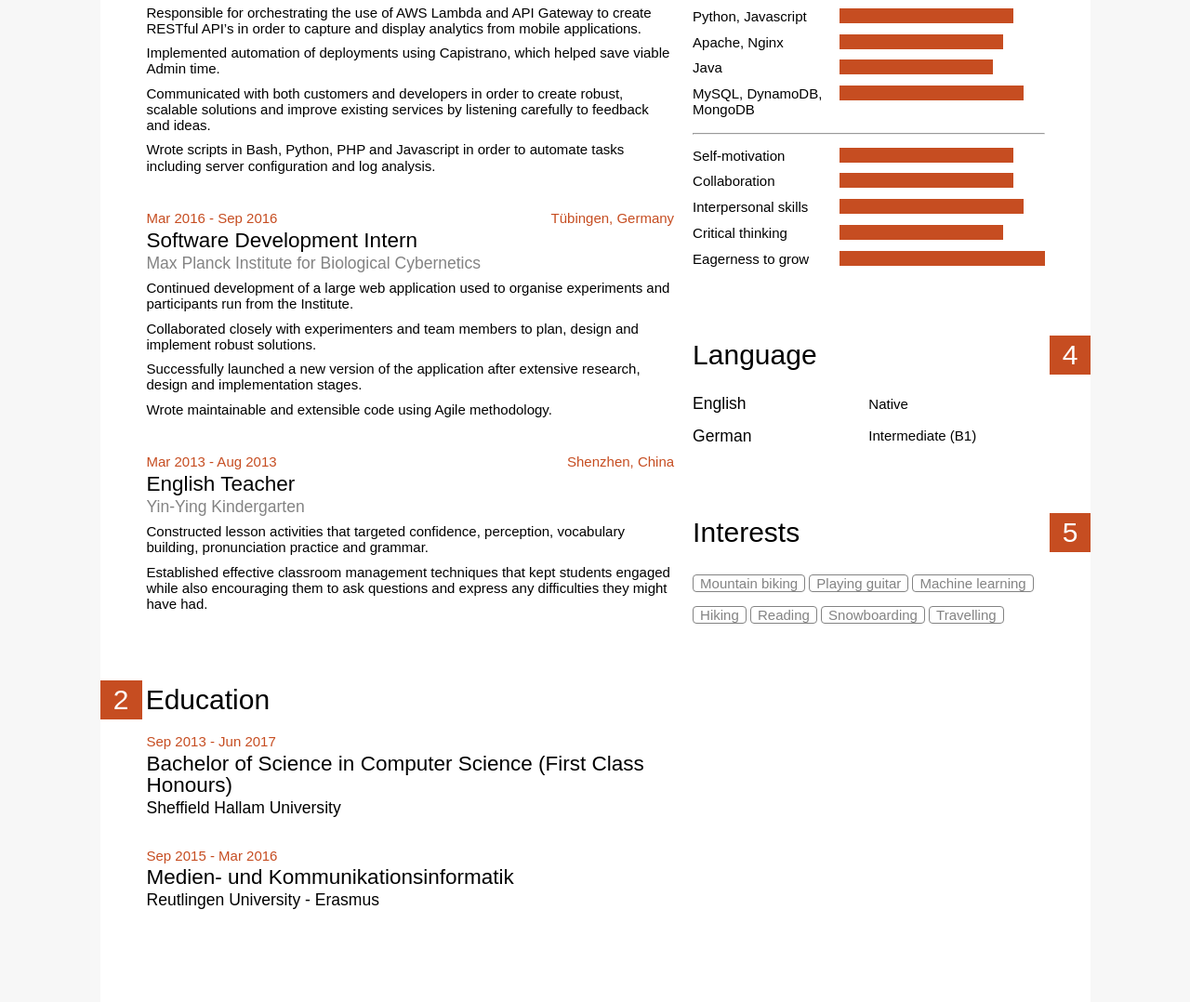
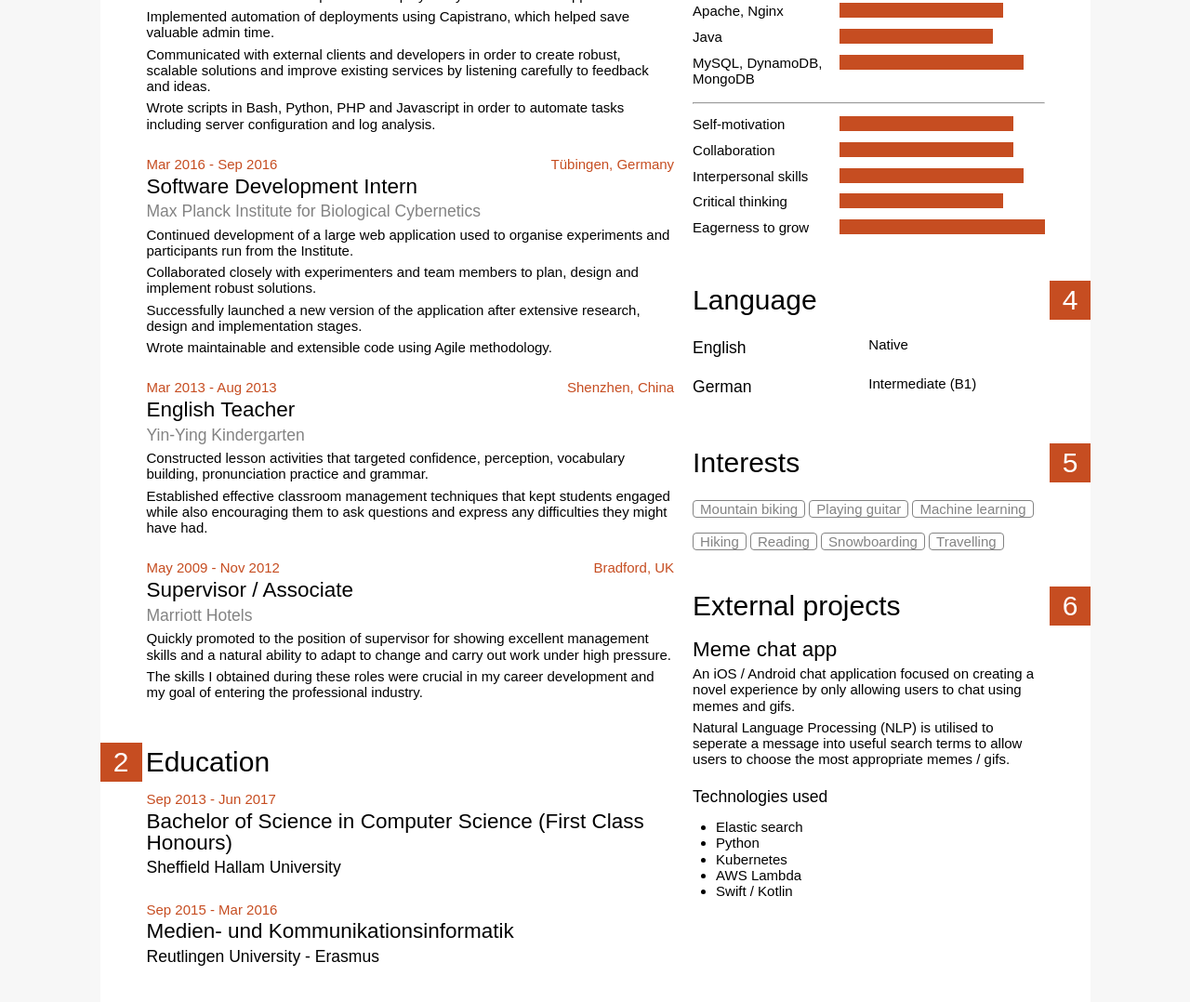
Before and after one commit to sebastiean/resume, a plain HTML site: page index.html in a window 1280 px wide. Shown: the part 472-1550 px from the top of the page at 93% size. Drawn offline with nearby package versions, Linux system fonts and the light colour scheme; a web font is replaced by a local one.

Commit message:
Re-add previous experience

```diff
--- a/css/style.scss
+++ b/css/style.scss
@@ -25,7 +25,7 @@ body {
 }
 
 .details {
-  padding: 25px 0 7.5px 0;
+  padding: 15px 0 5px 0;
   margin-top: 27px;
 }
 
@@ -77,7 +77,7 @@ body {
 }
 
 .container {
-  padding: 25px 0;
+  padding: 15px 0;
 }
 
 .square {
@@ -136,6 +136,10 @@ h1, h2, h3, h4, h5, h6 {
   margin: .2em 0;
 }
 
+ul {
+  padding: 0 0 0 25px;
+}
+
 .name {
   display: inline-block;
   padding: 0 10px;
@@ -161,11 +165,15 @@ h1, h2, h3, h4, h5, h6 {
 }
 
 .section {
-  padding: 15px 0;
+  padding: 10px 0;
+
+  h4 {
+    margin: .4em 0;
+  }
 }
 
 p {
-  margin: .6em 0;
+  margin: .4em 0;
 }
 
 .skills {
--- a/index.html
+++ b/index.html
@@ -41,8 +41,8 @@
         <h4 class="company">NN4M</h4>
         <p>Obtained skills in a range of AWS services such as EC2, S3, VPC, ELB, AutoScalingGroups, RDS, IAM, CloudFormation, Route 53, CloudWatch and CloudFront.</p>
         <p>Responsible for orchestrating the use of AWS Lambda and API Gateway to create RESTful API’s in order to capture and display analytics from mobile applications.</p>
-        <p>Implemented automation of deployments using Capistrano, which helped save viable Admin time.</p>
-        <p>Communicated with both customers and developers in order to create robust, scalable solutions and improve existing services by listening carefully to feedback and ideas.</p>
+        <p>Implemented automation of deployments using Capistrano, which helped save valuable admin time.</p>
+        <p>Communicated with external clients and developers in order to create robust, scalable solutions and improve existing services by listening carefully to feedback and ideas.</p>
         <p>Wrote scripts in Bash, Python, PHP and Javascript in order to automate tasks including server configuration and log analysis.</p>
       </div>
       <div class="section">
@@ -63,6 +63,14 @@
         <p>Constructed lesson activities that targeted confidence, perception, vocabulary building, pronunciation practice and grammar.</p>
         <p>Established effective classroom management techniques that kept students engaged while also encouraging them to ask questions and express any difficulties they might have had.</p>
       </div>
+      <div class="section">
+        <span class="date">May 2009 - Nov 2012</span>
+        <span class="location">Bradford, UK</span>
+        <h3>Supervisor / Associate</h3>
+        <h4 class="company">Marriott Hotels</h4>
+        <p>Quickly promoted to the position of supervisor for showing excellent management skills and a natural ability to adapt to change and carry out work under high pressure.</p>
+        <p>The skills I obtained during these roles were crucial in my career development and my goal of entering the professional industry.</p>
+      </div>
     </div>
     <div class="container">
       <div class="heading">
@@ -80,9 +88,6 @@
         <h4>Reutlingen University - Erasmus</h4>
       </div>
     </div>
-      <br>
-      <br>
-      <br>
   </div><!--// main //-->
   <div class="col-4">
       <div class="container">
@@ -225,8 +230,30 @@
         <span class="interest">Travelling</span>
       </div>
     </div>
-  </div><!--// sidebar //-->
-  </div><!--// row //-->
-</div><!--// content //-->
+    <div class="container">
+        <div class="heading">
+          <h2>External projects</h2>
+          <div class="square sq-right"><h2>6</h2></div>
+        </div>
+        <div class="clearfix"></div>
+        <div class="section">
+            <h3>Meme chat app</h3>
+            <p>An iOS / Android chat application focused on creating a novel experience by only allowing users to chat using memes and gifs.</p>
+            <p>Natural Language Processing (NLP) is utilised to seperate a message into useful search terms to allow users to choose the most appropriate memes / gifs.</p>
+            <div class="section">
+              <h4>Technologies used</h4>
+              <ul>
+                <li>Elastic search</li>
+                <li>Python</li>
+                <li>Kubernetes</li>
+                <li>AWS Lambda</li>
+                <li>Swift / Kotlin</li>
+              </ul>
+            </div>
+        </div>
+      </div>
+    </div>
+  </div>
+</div>
 </body>
 </html>
```
Also changed, not shown: css/style.css, 1 other file.
